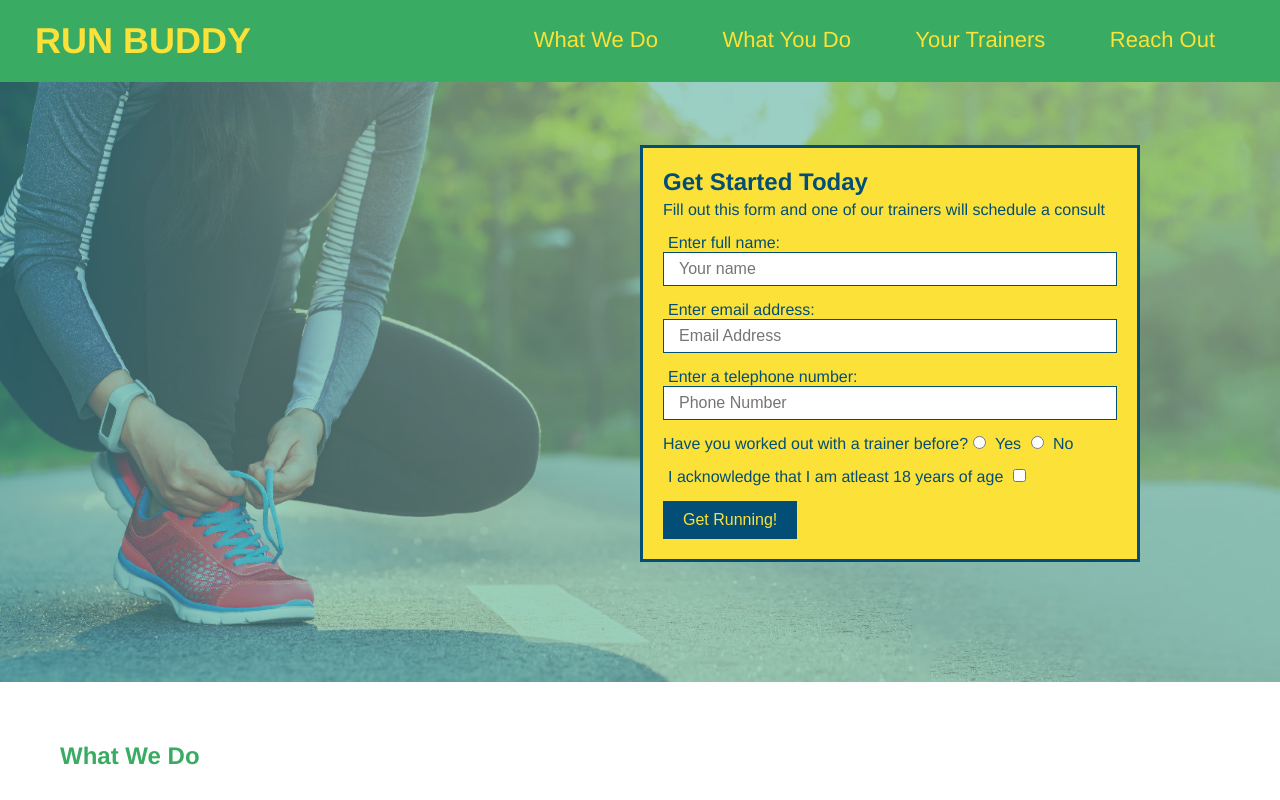
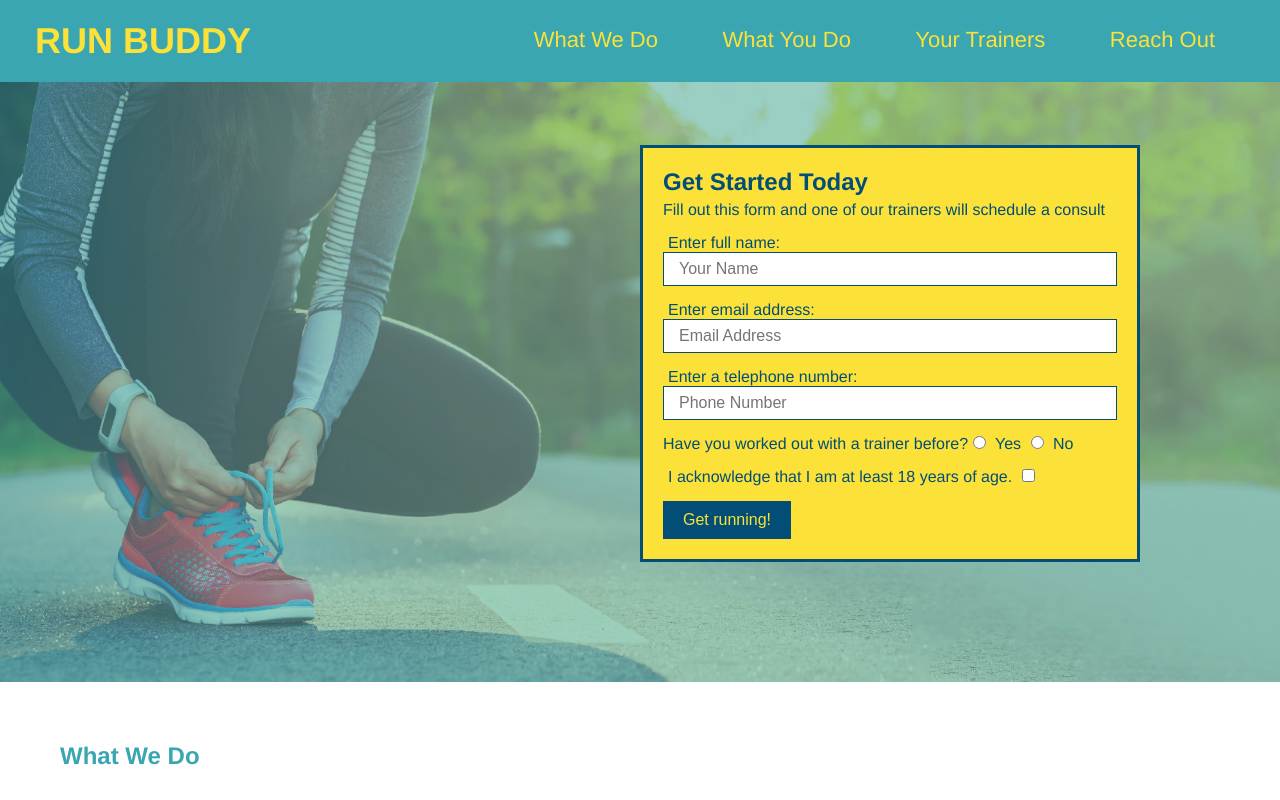
Before and after one commit to GurkiratSaini/run-buddy, a plain HTML site: page index.html in a window 1280 px wide. Shown: the top 800 px of the page. Drawn offline with Linux system fonts and the light colour scheme.

Commit message:
fixed html and css

```diff
--- a/assets/css/style.css
+++ b/assets/css/style.css
@@ -5,14 +5,14 @@
 }
 
 body {
-    color: #39ab62;
+    color: #39a6b2;
     font-family: Helvetica, Arial, sans-serif;
 }
 
 /* apply styles to <header> */
 header {
     padding: 20px 35px;
-    background-color: #39ab62;
+    background-color: #39a6b2;
 }
 
 header h1 {
--- a/index.html
+++ b/index.html
@@ -3,7 +3,7 @@
 
 <head>
     <meta charset="UTF-8" />
-    <title>RUN BUDDY</title>
+    <title>Run Buddy</title>
     <link rel="stylesheet" href="./assets/css/style.css">
 </head>
 
@@ -44,7 +44,7 @@
             <!-- Add form element -->
             <form>
                 <label for="name">Enter full name:</label>
-                <input type="text" placeholder="Your name" name="name" id="name" class="form-input" />
+                <input type="text" placeholder="Your Name" name="name" id="name" class="form-input" />
                 <label for="email">Enter email address:</label>
                 <input type="email" placeholder="Email Address" name="email" id="email" class="form-input" />
                 <label for="phone">Enter a telephone number:</label>
@@ -57,11 +57,13 @@
                     <label for="trainer-no">No</label>
                 </p>
                 <p>
-                    <label for="checkbox">I acknowledge that I am atleast 18 years of age</label>
+                    <label for="checkbox">
+                        I acknowledge that I am at least 18 years of age.
+                    </label>
                     <input type="checkbox" name="age-confirm" id="checkbox" />
                 </p>
                 <button type="submit">
-                    Get Running!
+                    Get running!
                 </button>
             </form>
         </div>
```
